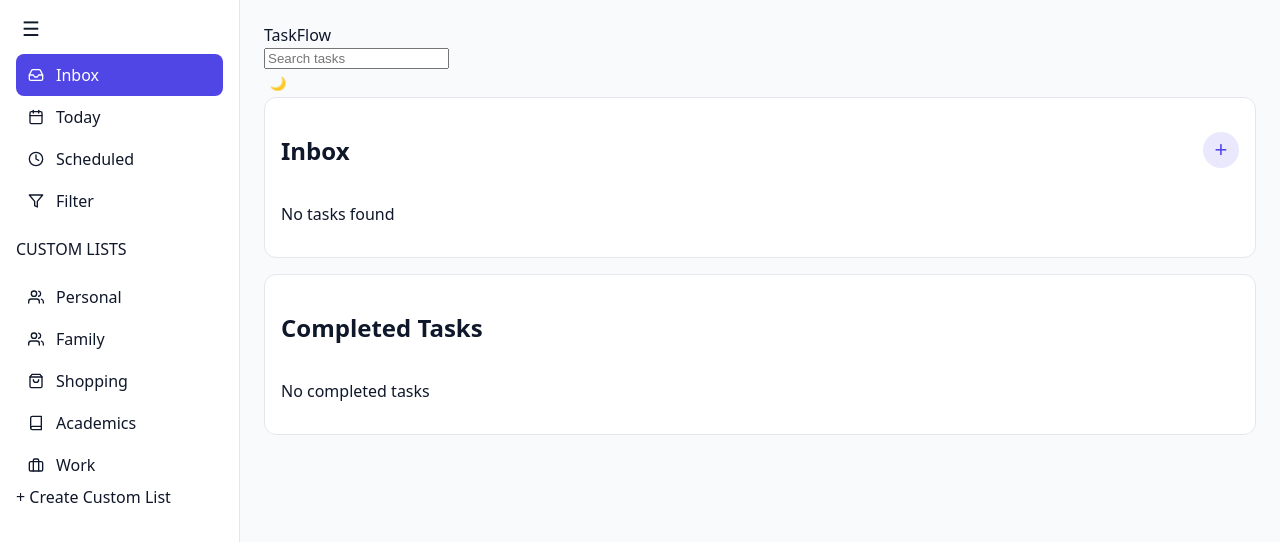
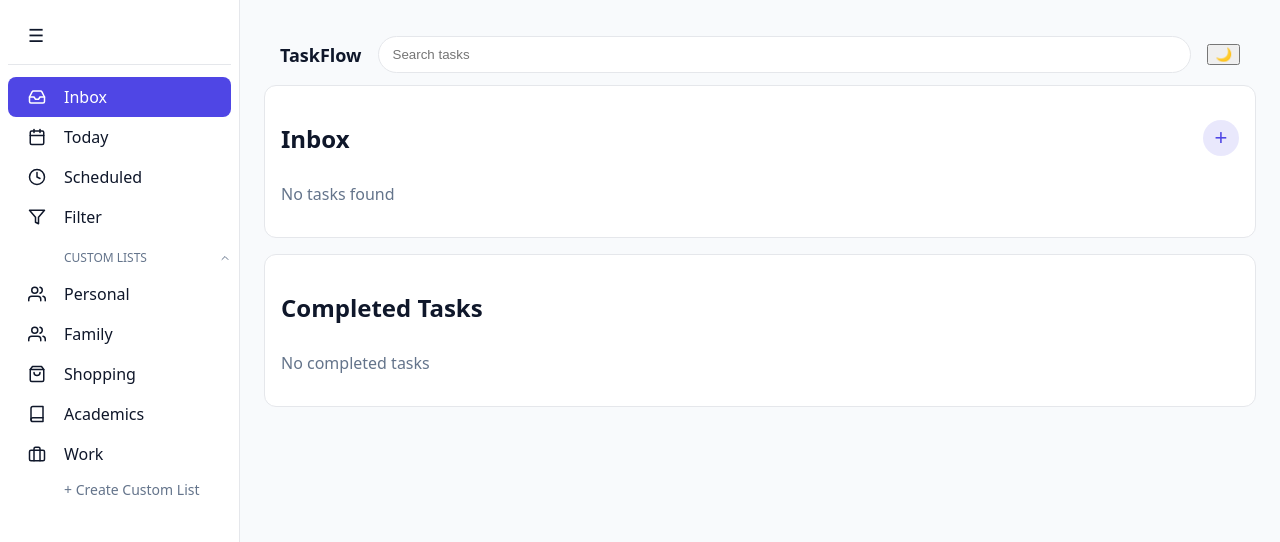
Before and after one commit to sukantadutta2003-tech/Task-Manager, a React (Create React App) app: page / in a window 1280 px wide. Shown: the top 542 px of the page. Built offline with nearby package versions, Linux system fonts and the light colour scheme.

Commit message:
save changes

```diff
--- a/src/components/Sidebar.js
+++ b/src/components/Sidebar.js
@@ -1,3 +1,4 @@
+import { useState } from "react";
 import {
   FiInbox,
   FiCalendar,
@@ -7,6 +8,8 @@ import {
   FiShoppingBag,
   FiBook,
   FiBriefcase,
+  FiChevronDown,
+  FiChevronUp,
 } from "react-icons/fi";
 
 export default function Sidebar({
@@ -15,6 +18,8 @@ export default function Sidebar({
   sidebarOpen,
   setSidebarOpen,
 }) {
+  const [customOpen, setCustomOpen] = useState(true);
+
   const mainItems = [
     { label: "Inbox", icon: <FiInbox /> },
     { label: "Today", icon: <FiCalendar /> },
@@ -32,17 +37,18 @@ export default function Sidebar({
 
   return (
     <aside className={`sidebar ${sidebarOpen ? "open" : "collapsed"}`}>
-      {/* TOP (HAMBURGER) */}
+      {/* TOP */}
       <div className="sidebar-top">
         <button
           className="hamburger-btn"
           onClick={() => setSidebarOpen(!sidebarOpen)}
-          aria-label="Toggle sidebar"
         >
           ☰
         </button>
       </div>
+
       <div className="sidebar-divider" />
+
       {/* MAIN */}
       <div className="sidebar-section">
         {mainItems.map((item) => (
@@ -54,7 +60,7 @@ export default function Sidebar({
             onClick={() => setActiveView(item.label)}
           >
             {item.icon}
-            {sidebarOpen && item.label}
+            <span>{item.label}</span>
           </div>
         ))}
       </div>
@@ -62,9 +68,20 @@ export default function Sidebar({
       {/* CUSTOM LISTS */}
       <div className="sidebar-section">
         {sidebarOpen && (
-          <p className="sidebar-label">CUSTOM LISTS</p>
+          <div
+            className="sidebar-title toggle"
+            onClick={() => setCustomOpen(!customOpen)}
+          >
+            CUSTOM LISTS
+            {customOpen ? <FiChevronUp /> : <FiChevronDown />}
+          </div>
         )}
 
+        <div
+          className={`custom-lists ${
+            customOpen && sidebarOpen ? "open" : ""
+          }`}
+        >
           {customItems.map((item) => (
             <div
               key={item.label}
@@ -74,7 +91,7 @@ export default function Sidebar({
               onClick={() => setActiveView(item.label)}
             >
               {item.icon}
-            {sidebarOpen && item.label}
+              <span>{item.label}</span>
             </div>
           ))}
 
@@ -82,6 +99,7 @@ export default function Sidebar({
             <div className="sidebar-create">+ Create Custom List</div>
           )}
         </div>
+      </div>
     </aside>
   );
 }
--- a/src/styles/app.css
+++ b/src/styles/app.css
@@ -1,13 +1,13 @@
-/* ===== GLOBAL ===== */
+/* ================== GLOBAL ================== */
 * {
   box-sizing: border-box;
 }
 
 body {
   margin: 0;
+  font-family: system-ui, -apple-system, BlinkMacSystemFont, sans-serif;
   background: var(--bg);
   color: var(--text);
-  font-family: system-ui, -apple-system, BlinkMacSystemFont, sans-serif;
 }
 
 .app {
@@ -15,87 +15,192 @@ body {
   min-height: 100vh;
 }
 
-/* ===== SIDEBAR ===== */
+/* ================== SIDEBAR ================== */
 .sidebar {
   width: 240px;
   background: var(--card);
   border-right: 1px solid var(--border);
-  padding: 16px;
-
+  padding: 16px 8px;
+  overflow: hidden;
+  transition: width 0.25s ease;
 }
 
-/* Header (TaskFlow + theme toggle) */
-.sidebar-header {
+.sidebar.collapsed {
+  width: 72px;
+}
+
+/* ================== SIDEBAR TOP ================== */
+.sidebar-top {
+  position: relative;
+  height: 40px;
+  margin-bottom: 8px;
+}
+
+.hamburger-btn {
+  position: absolute;
+  left: 14px;
+  top: 50%;
+  transform: translateY(-50%);
+  font-size: 18px;
+  background: none;
+  border: none;
+  cursor: pointer;
+  color: var(--text);
+}
+
+[data-theme="dark"] .hamburger-btn {
+  color: #ffffff;
+}
+
+/* ================== DIVIDER ================== */
+.sidebar-divider {
+  height: 1px;
+  background: var(--border);
+  margin: 8px 0 12px;
+}
+
+/* ================== SECTIONS ================== */
+.sidebar-section {
+  margin-top: 12px;
+  overflow: hidden; /* 🔒 stops reflow glitch */
+}
+
+/* ================== TITLES ================== */
+.sidebar-title {
+  font-size: 12px;
+  color: var(--muted);
+  padding-left: 56px;
+  margin-bottom: 8px;
   display: flex;
   align-items: center;
   justify-content: space-between;
-  margin-bottom: 24px;
-}
-
-.sidebar-header h2 {
-  font-size: 18px;
-  font-weight: 600;
-  margin: 0;
-}
-
-/* Theme toggle */
-.theme-toggle-btn {
-  width: 28px;
-  height: 28px;
-  border-radius: 50%;
-  border: none;
-  background: transparent;
-  cursor: pointer;
-  display: flex;
-  align-items: center;
-  justify-content: center;
-}
-
-.theme-toggle-btn:hover {
-  background: rgba(0, 0, 0, 0.06);
-}
-
-/* Sections */
-.sidebar-section {
-  position: relative;
-  margin-top: 12px;
-}
-
-.sidebar-title {
-  font-size: 12px;
-  color: var(--muted);
-  margin-bottom: 8px;
-}
-
-/* Items */
-.sidebar-item {
-  display: flex;
-  align-items: center;
-  gap: 12px;
-  padding: 10px 12px;
-  border-radius: 8px;
   cursor: pointer;
 }
 
+.sidebar.collapsed .sidebar-title {
+  display: none;
+}
+
+/* ================== SIDEBAR ITEMS ================== */
+.sidebar-item {
+  position: relative;
+  display: flex;
+  align-items: center;
+  height: 40px;              /* 🔒 fixed height */
+  padding-left: 56px;
+  padding-right: 12px;
+  border-radius: 8px;
+  cursor: pointer;
+  overflow: hidden;
+  white-space: nowrap;
+}
+
+/* ICON — fixed column (never moves) */
+.sidebar-item svg {
+  position: absolute;
+  left: 20px;
+  top: 50%;
+  transform: translateY(-50%);
+  font-size: 18px;
+}
+
+/* LABEL — animated only */
+.sidebar-item span {
+  display: inline-block;
+  transition: opacity 0.18s ease, transform 0.18s ease;
+  transform-origin: left center;
+}
+
+/* Hover & active */
 .sidebar-item:hover {
   background: rgba(0, 0, 0, 0.04);
 }
 
 .sidebar-item.active {
   background: var(--accent);
-  color: white;
+  color: #ffffff;
 }
 
-/* ===== MAIN CONTENT ===== */
+/* ================== COLLAPSED (GMAIL BEHAVIOR) ================== */
+.sidebar.collapsed .sidebar-item span {
+  opacity: 0;
+  transform: translateX(-8px);
+  pointer-events: none;
+}
+
+/* ================== CUSTOM LISTS (SMOOTH, NO JUMP) ================== */
+.custom-lists {
+  overflow: hidden;
+  max-height: 0;
+  opacity: 0;
+  transition:
+    max-height 0.35s ease,
+    opacity 0.25s ease;
+}
+
+.custom-lists.open {
+  max-height: 500px; /* safe upper bound */
+  opacity: 1;
+}
+
+/* Create custom list */
+.sidebar-create {
+  padding-left: 56px;
+  font-size: 14px;
+  color: var(--muted);
+  cursor: pointer;
+  margin-top: 6px;
+}
+
+.sidebar-create:hover {
+  color: var(--accent);
+}
+
+/* ================== MAIN CONTENT (UNCHANGED) ================== */
 .main {
   flex: 1;
   padding: 24px;
   background: var(--bg);
 }
 
-/* Cards */
-.page-header,
-.search-card,
+/* ================== TOP BAR (UNCHANGED) ================== */
+.topbar {
+  display: grid;
+  grid-template-columns: auto 1fr auto;
+  align-items: center;
+  gap: 16px;
+  padding: 12px 16px;
+}
+
+.topbar-title {
+  font-size: 18px;
+  font-weight: 600;
+}
+
+.topbar-search {
+  width: 100%;
+  padding: 10px 14px;
+  border-radius: 999px;
+  border: 1px solid var(--border);
+  background: var(--card);
+  color: var(--text);
+}
+/* ================= ADD TASK INPUT ================= */
+.task-input {
+  width: 100%;
+  padding: 10px 14px;
+  border-radius: 999px;
+  border: 1px solid var(--border);
+  background: var(--card);
+  color: var(--text);
+  font-size: 14px;
+}
+.topbar-right {
+  display: flex;
+  align-items: center;
+}
+
+/* ================== CARDS (UNCHANGED) ================== */
 .task-card {
   background: var(--card);
   border: 1px solid var(--border);
@@ -104,24 +209,13 @@ body {
   margin-bottom: 16px;
 }
 
-/* Search */
-.search-input {
-  width: 100%;
-  padding: 10px 14px;
-  border-radius: 999px;
-  border: 1px solid var(--border);
-  background: var(--card);
-  color: var(--text);
-}
-
-/* Task header */
 .task-card-header {
   display: flex;
   align-items: center;
   justify-content: space-between;
 }
 
-/* Add (+) button */
+/* ================== BUTTONS ================== */
 .add-btn {
   width: 36px;
   height: 36px;
@@ -131,46 +225,59 @@ body {
   color: var(--accent);
   font-size: 22px;
   cursor: pointer;
-  display: flex;
-  align-items: center;
-  justify-content: center;
 }
 
 .add-btn:hover {
   background: var(--accent);
-  color: white;
+  color: #ffffff;
 }
 
-/* 🗑️ TASK DELETE BUTTON */
+/* ================== TASKS (UNCHANGED) ================== */
+.task-item {
+  display: flex;
+  align-items: center;
+  gap: 12px;
+  margin-top: 10px;
+  padding: 10px 12px;
+  border-radius: 8px;
+  background: var(--bg);
+  border: 1px solid var(--border);
+}
+
+.task-checkbox {
+  width: 18px;
+  height: 18px;
+  border-radius: 50%;
+  border: 2px solid var(--accent);
+  cursor: pointer;
+}
+
+.task-checkbox.checked {
+  background: var(--accent);
+}
+
+.task-text {
+  font-size: 14px;
+}
+
+.task-item.completed .task-text {
+  text-decoration: line-through;
+  color: var(--muted);
+}
 
 .task-delete {
   margin-left: auto;
-  background: transparent;
+  background: none;
   border: none;
   color: var(--muted);
   cursor: pointer;
-  display: flex;
-  align-items: center;
-  justify-content: center;
 }
 
 .task-delete:hover {
-  color: #ef4444; /* red on hover */
-}
-.hamburger-btn {
-  background: none;
-  border: none;
-  cursor: pointer;
-  font-size: 20px;
-  color: var(--text); /* default (light mode) */
+  color: #ef4444;
 }
 
-/* Force white in dark mode */
-[data-theme="dark"] .hamburger-btn {
-  color: #ffffff;
+.task-empty {
+  margin-top: 8px;
+  color: var(--muted);
 }
-
-/* Subtle hover (both modes) */
-.hamburger-btn:hover {
-  opacity: 0.85;
-}
--- a/src/styles/backup.css
+++ b/src/styles/backup.css
@@ -36,10 +36,9 @@ body {
   margin-bottom: 8px;
 }
 
-/* Hamburger (same rail as icons, never moves) */
 .hamburger-btn {
   position: absolute;
-  left: 20px;
+  left: 14px;
   top: 50%;
   transform: translateY(-50%);
   font-size: 18px;
@@ -63,13 +62,19 @@ body {
 /* ================== SECTIONS ================== */
 .sidebar-section {
   margin-top: 12px;
+  overflow: hidden; /* 🔒 stops reflow glitch */
 }
 
+/* ================== TITLES ================== */
 .sidebar-title {
   font-size: 12px;
   color: var(--muted);
+  padding-left: 56px;
   margin-bottom: 8px;
-  padding-left: 56px; /* aligns with text */
+  display: flex;
+  align-items: center;
+  justify-content: space-between;
+  cursor: pointer;
 }
 
 .sidebar.collapsed .sidebar-title {
@@ -77,13 +82,12 @@ body {
 }
 
 /* ================== SIDEBAR ITEMS ================== */
-/* Gmail-style fixed icon rail */
 .sidebar-item {
   position: relative;
   display: flex;
   align-items: center;
-  height: 40px;
-  padding-left: 56px; /* fixed icon column */
+  height: 40px;              /* 🔒 fixed height */
+  padding-left: 56px;
   padding-right: 12px;
   border-radius: 8px;
   cursor: pointer;
@@ -91,7 +95,7 @@ body {
   white-space: nowrap;
 }
 
-/* ICON — fixed position, never moves */
+/* ICON — fixed column (never moves) */
 .sidebar-item svg {
   position: absolute;
   left: 20px;
@@ -100,9 +104,11 @@ body {
   font-size: 18px;
 }
 
-/* TEXT — animated, no layout reflow */
+/* LABEL — animated only */
 .sidebar-item span {
+  display: inline-block;
   transition: opacity 0.18s ease, transform 0.18s ease;
+  transform-origin: left center;
 }
 
 /* Hover & active */
@@ -116,11 +122,38 @@ body {
 }
 
 /* ================== COLLAPSED (GMAIL BEHAVIOR) ================== */
-/* Icons stay fixed, text fades/slides */
 .sidebar.collapsed .sidebar-item span {
   opacity: 0;
   transform: translateX(-8px);
   pointer-events: none;
+}
+
+/* ================== CUSTOM LISTS (SMOOTH, NO JUMP) ================== */
+.custom-lists {
+  overflow: hidden;
+  max-height: 0;
+  opacity: 0;
+  transition:
+    max-height 0.35s ease,
+    opacity 0.25s ease;
+}
+
+.custom-lists.open {
+  max-height: 500px; /* safe upper bound */
+  opacity: 1;
+}
+
+/* Create custom list */
+.sidebar-create {
+  padding-left: 56px;
+  font-size: 14px;
+  color: var(--muted);
+  cursor: pointer;
+  margin-top: 6px;
+}
+
+.sidebar-create:hover {
+  color: var(--accent);
 }
 
 /* ================== MAIN CONTENT (UNCHANGED) ================== */
@@ -152,7 +185,16 @@ body {
   background: var(--card);
   color: var(--text);
 }
-
+/* ================= ADD TASK INPUT ================= */
+.task-input {
+  width: 100%;
+  padding: 10px 14px;
+  border-radius: 999px;
+  border: 1px solid var(--border);
+  background: var(--card);
+  color: var(--text);
+  font-size: 14px;
+}
 .topbar-right {
   display: flex;
   align-items: center;
```
Lines whose indentation alone changed are shown as unchanged.
